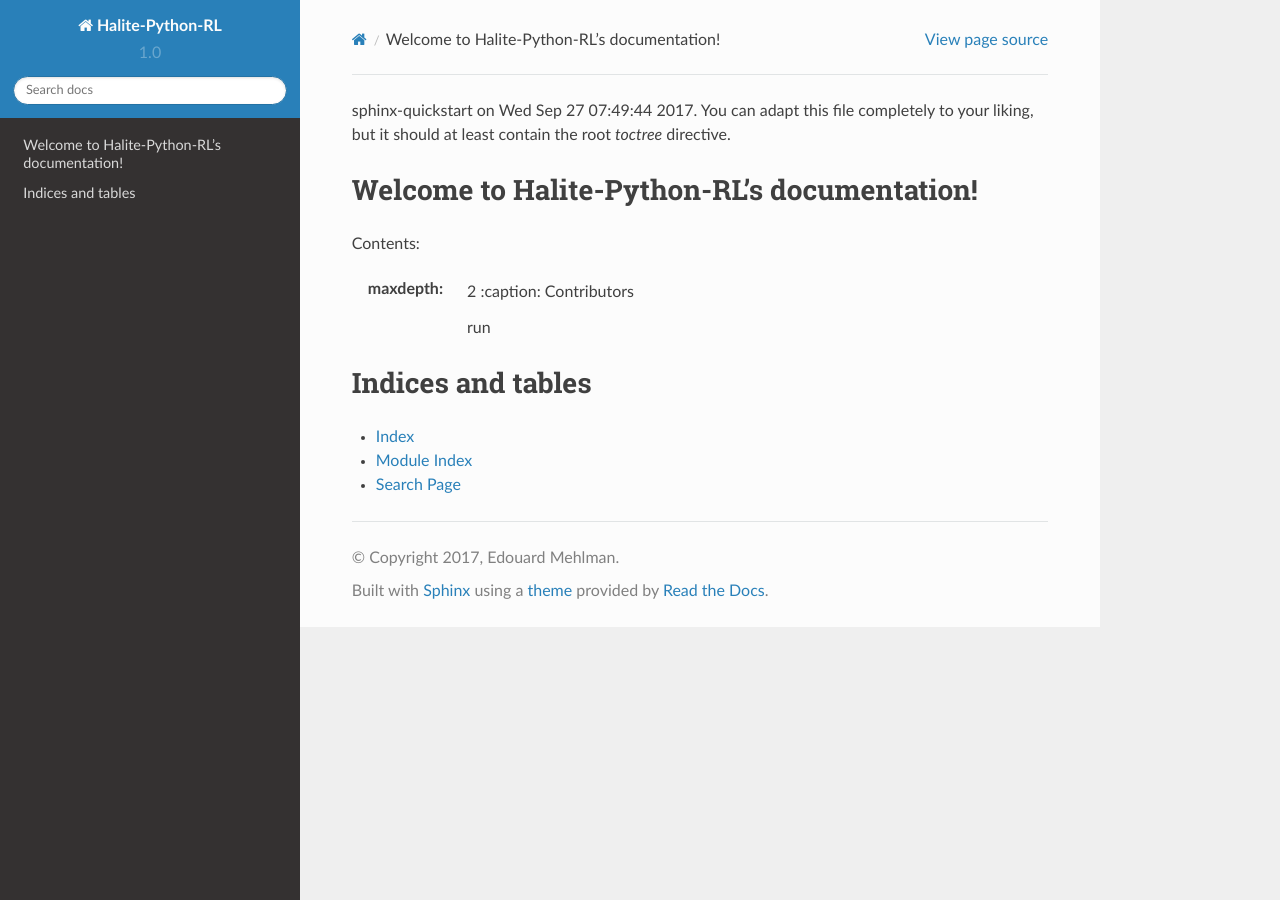
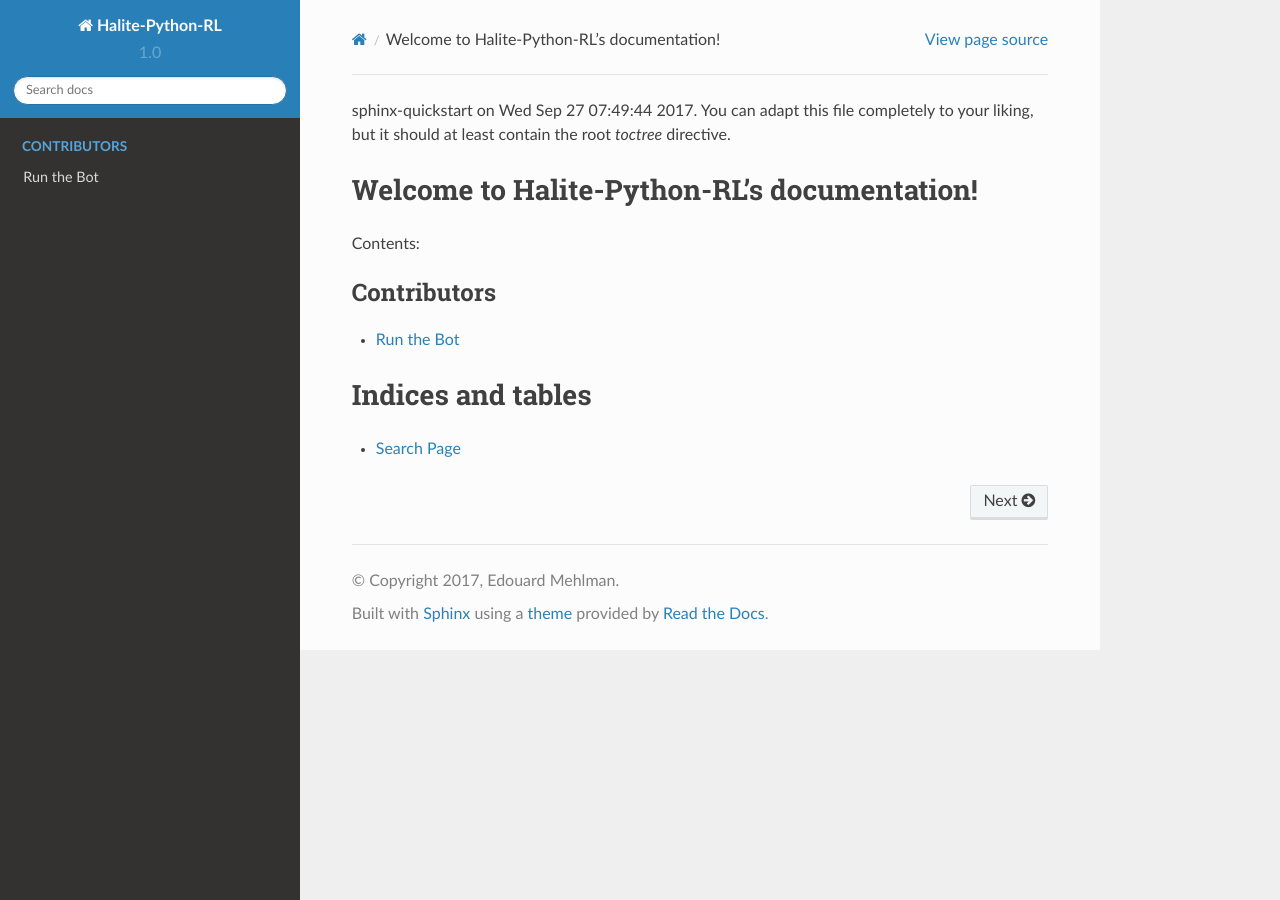
Before and after one commit to Edouard360/Halite-Python-RL, a Sphinx documentation site: the page built from docs/index.rst, in a window 1280 px wide. Built offline with Sphinx 7.4.7 and the Read the Docs theme 2.0.0, drawn with Linux system fonts in a browser that asks for light colours; some of the changed lines change nothing that is shown.

Commit message:
Correcting index.rst formatting

```diff
--- a/docs/index.rst
+++ b/docs/index.rst
@@ -9,15 +9,13 @@ Welcome to Halite-Python-RL's documentation!
 Contents:
 
 .. toctree::
-:maxdepth: 2
-        :caption: Contributors
+    :maxdepth: 2
+    :caption: Contributors
 
-        run
+    run
 
 
 Indices and tables
 ==================
 
-* :ref:`genindex`
-* :ref:`modindex`
 * :ref:`search`
```
